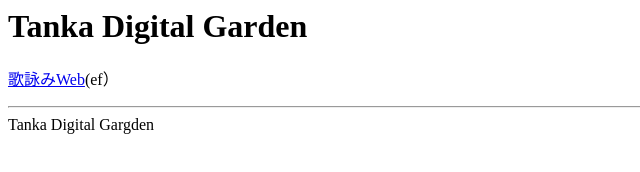
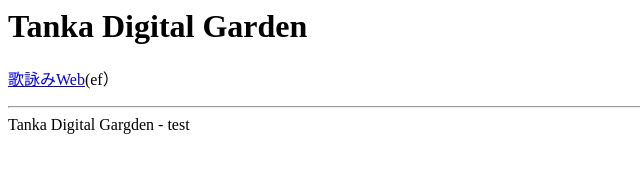
Before and after one commit to tankazine/garden, a plain HTML site: page index.html in a window 1280 px wide. Shown: the full height of the page, 0-640 px from the left. Drawn offline with Linux system fonts and the light colour scheme.

Commit message:
update index

```diff
--- a/index.html
+++ b/index.html
@@ -2,5 +2,5 @@
 <h1>Tanka Digital Garden</h1>
 <p><a href="utayomiweb/" target="_blank">歌詠みWeb</a>(ef）</p>
 <hr />
-Tanka Digital Gargden
+Tanka Digital Gargden - test
 </html>
```
Also changed, not shown: 1 other file.
